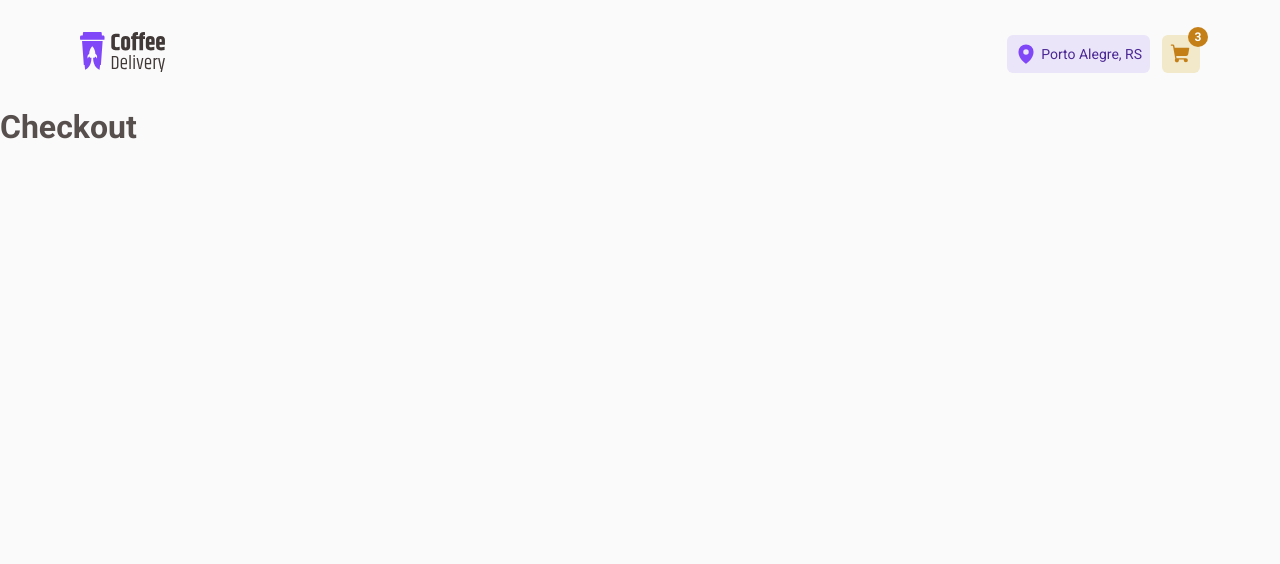
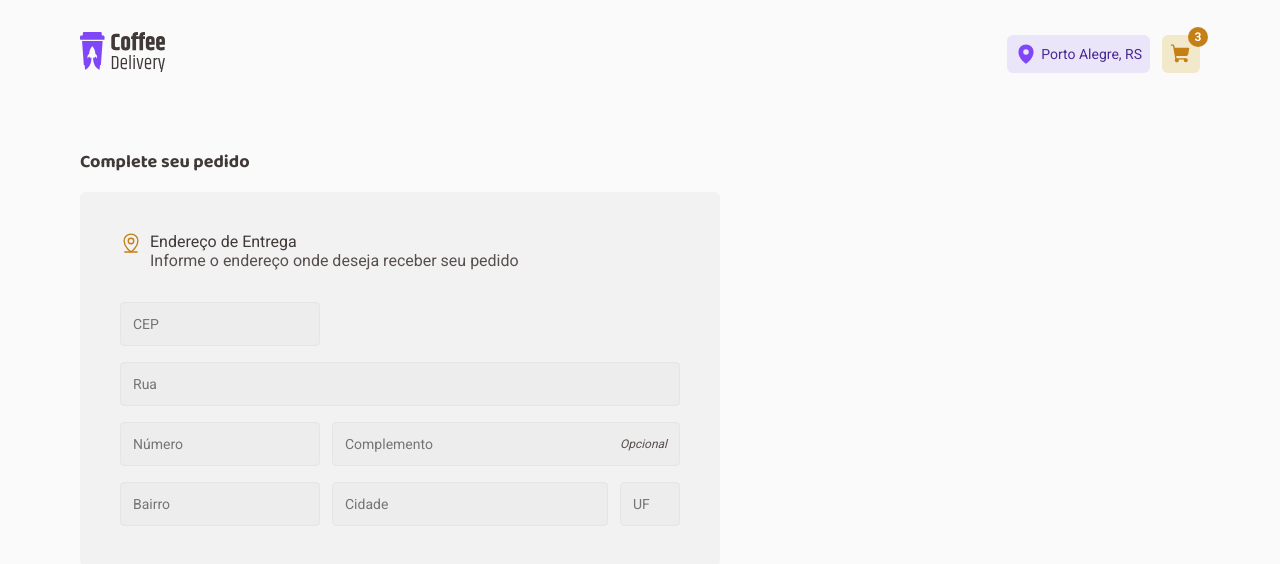
Before and after one commit to arthur3r/02-coffee-delivery, a React (Vite) app: page /checkout in a window 1280 px wide. Shown: the top 564 px of the page. Built offline with nearby package versions, Linux system fonts and the light colour scheme.

Commit message:
feat: add address form and input components

```diff
--- /dev/null
+++ b/src/pages/Checkout/components/AddressForm/index.tsx
@@ -0,0 +1,30 @@
+import { MapPinLine } from 'phosphor-react'
+import {
+  AddressFormContainer,
+  AddressFormContent,
+  AddressFormHeader,
+} from './styles'
+import { Input } from '../Input'
+
+export function AddressForm() {
+  return (
+    <AddressFormContainer>
+      <AddressFormHeader>
+        <MapPinLine size={22} />
+        <div>
+          <h3>Endereço de Entrega</h3>
+          Informe o endereço onde deseja receber seu pedido
+        </div>
+      </AddressFormHeader>
+      <AddressFormContent>
+        <Input className="cep" placeholder="CEP" />
+        <Input className="street" placeholder="Rua" />
+        <Input placeholder="Número" />
+        <Input className="complement" placeholder="Complemento" optional />
+        <Input placeholder="Bairro" />
+        <Input placeholder="Cidade" />
+        <Input placeholder="UF" />
+      </AddressFormContent>
+    </AddressFormContainer>
+  )
+}
--- /dev/null
+++ b/src/pages/Checkout/components/AddressForm/styles.ts
@@ -0,0 +1,50 @@
+import styled from 'styled-components'
+
+export const AddressFormContainer = styled.div`
+  padding: 2.5rem;
+  display: flex;
+  flex-direction: column;
+  gap: 2rem;
+
+  background: ${({ theme }) => theme['base-card']};
+  border-radius: 6px;
+`
+
+export const AddressFormHeader = styled.header`
+  display: flex;
+  gap: 0.5rem;
+
+  > svg {
+    color: ${({ theme }) => theme['yellow-dark']};
+  }
+
+  h3 {
+    color: ${({ theme }) => theme['base-subtitle']};
+    font-size: 1rem;
+    font-weight: 400;
+  }
+
+  > p {
+    font-size: 0.875rem;
+  }
+`
+
+export const AddressFormContent = styled.div`
+  display: grid;
+  grid-template-columns: 200px 276px 60px;
+  grid-row-gap: 1rem;
+  grid-column-gap: 0.75rem;
+
+  .cep {
+    width: 200px;
+    grid-column: span 3;
+  }
+
+  .street {
+    grid-column: span 3;
+  }
+
+  .complement {
+    grid-column: span 2;
+  }
+`
--- /dev/null
+++ b/src/pages/Checkout/components/Input/index.tsx
@@ -0,0 +1,15 @@
+import { InputHTMLAttributes } from 'react'
+import { InputContainer } from './styles'
+
+interface InputProps extends InputHTMLAttributes<HTMLInputElement> {
+  optional?: boolean
+}
+
+export function Input({ optional, className, ...rest }: InputProps) {
+  return (
+    <InputContainer className={className}>
+      <input {...rest} type="text" />
+      {optional && <span>Opcional</span>}
+    </InputContainer>
+  )
+}
--- /dev/null
+++ b/src/pages/Checkout/components/Input/styles.ts
@@ -0,0 +1,37 @@
+import styled from 'styled-components'
+
+export const InputContainer = styled.div`
+  padding: 0 0.75rem;
+  background: ${({ theme }) => theme['base-input']};
+  border: 1px solid ${({ theme }) => theme['base-button']};
+  font-size: 0.875rem;
+  border-radius: 4px;
+  display: flex;
+  align-items: center;
+  gap: 0.25rem;
+
+  > input {
+    width: 100%;
+    height: 42px;
+    font-size: 0.875rem;
+    background: none;
+    border: none;
+
+    &:focus {
+      box-shadow: none;
+    }
+  }
+
+  > span {
+    font-size: 0.75rem;
+    font-style: italic;
+  }
+
+  &:focus-within {
+    border-color: ${({ theme }) => theme['yellow-dark']};
+  }
+
+  &::placeholder {
+    color: ${({ theme }) => theme['base-label']};
+  }
+`
--- a/src/pages/Checkout/index.tsx
+++ b/src/pages/Checkout/index.tsx
@@ -1,7 +1,13 @@
+import { AddressForm } from './components/AddressForm'
+import { CheckoutContainer } from './styles'
+
 export function Checkout() {
   return (
-    <div>
-      <h1>Checkout</h1>
-    </div>
+    <CheckoutContainer>
+      <section>
+        <h2>Complete seu pedido</h2>
+        <AddressForm />
+      </section>
+    </CheckoutContainer>
   )
 }
--- a/src/pages/Checkout/styles.ts
+++ b/src/pages/Checkout/styles.ts
@@ -0,0 +1,17 @@
+import styled from 'styled-components'
+
+export const CheckoutContainer = styled.div`
+  display: flex;
+  align-items: flex-start;
+  gap: 2rem;
+
+  max-width: 70rem;
+  margin: 2.5rem auto 15rem auto;
+
+  h2 {
+    font-family: 'Baloo 2';
+    font-size: 1.125rem;
+    color: ${({ theme }) => theme['base-subtitle']};
+    margin-bottom: 1rem;
+  }
+`
```
